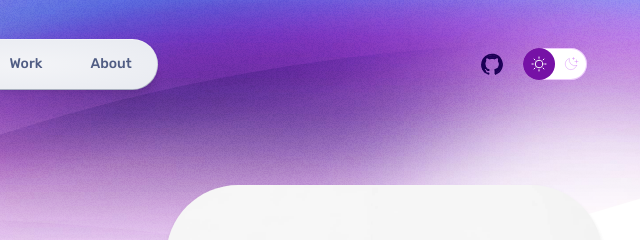
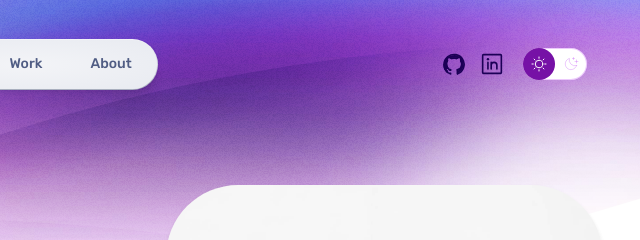
Before and after one commit to xLusyo/portfolio, an Astro site: page / in a window 1280 px wide. Shown: the top 240 px of the page, 613-1253 px from the left. Built offline with nearby package versions, Linux system fonts and the light colour scheme; Astro itself is replaced by a stand-in of ours.

Commit message:
added linkedin

```diff
--- a/src/components/Nav.astro
+++ b/src/components/Nav.astro
@@ -13,6 +13,7 @@ const textLinks: { label: string; href: string }[] = [
 /** Icon links to social media — edit these with links to your profiles! */
 const iconLinks: { label: string; href: string; icon: keyof typeof iconPaths }[] = [
 	{ label: 'GitHub', href: 'https://github.com/xLusyo', icon: 'github-logo' },
+	{ label: 'LinkedIn', href: 'https://www.linkedin.com/in/christian-baloncio-aa0465395', icon: 'linkedin-logo' }
 ];
 
 /** Test if a link is pointing to the current page. */
```
